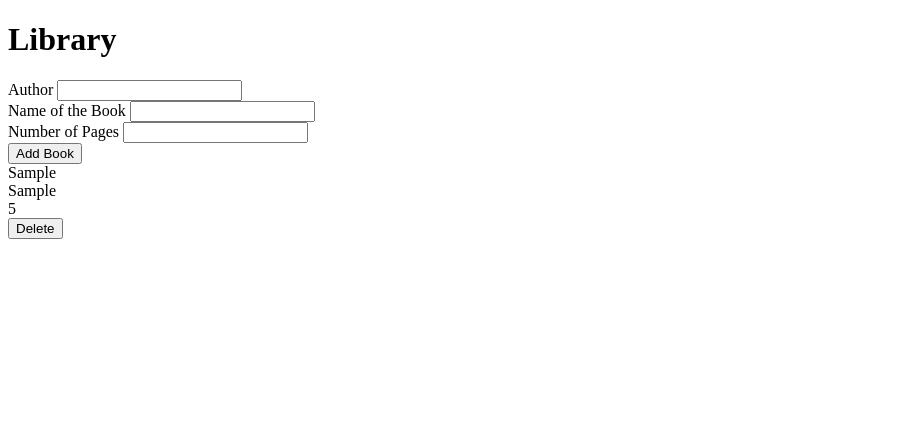
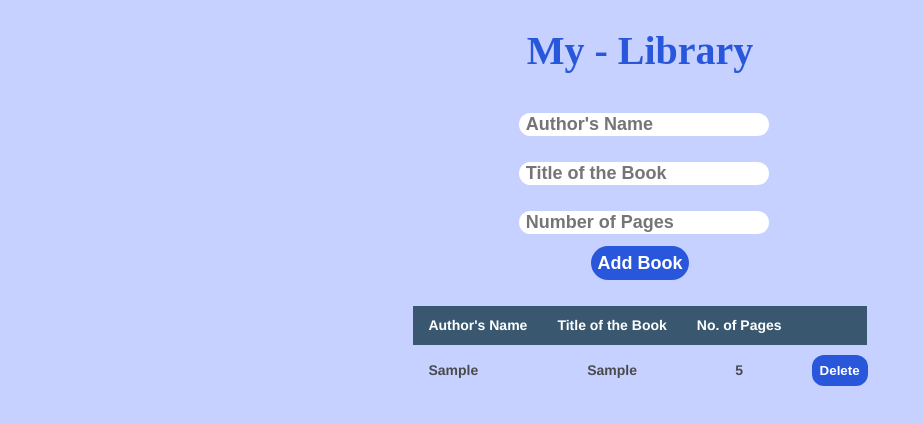
Before and after one commit to Priyanshu-24/library, a plain HTML site: page index.html in a window 1280 px wide. Both pictures are taken after typing "Sample", "Sample", "5" into the empty fields and a click on the input "Add Book". Shown: the whole page, without its empty margins (0-923 px from the left). Drawn offline with Linux system fonts and the light colour scheme.

Commit message:
Styling Done

```diff
--- a/index.html
+++ b/index.html
@@ -4,32 +4,46 @@
     <meta charset="UTF-8" />
     <meta http-equiv="X-UA-Compatible" content="IE=edge" />
     <meta name="viewport" content="width=device-width, initial-scale=1.0" />
+    <link rel="stylesheet" href="styles.css" />
+
     <title>Library</title>
   </head>
   <body>
-    <h1>Library</h1>
+    <header>
+      <h1 class="heading">My - Library</h1>
       <div>
-      <label>Author</label>
-      <input type="text" id = "author"/>
+        <!-- <label>Author</label> -->
+        <input type="text" id="author" placeholder="Author's Name" />
       </div>
 
       <div>
-      <label>Name of the Book</label>
-      <input type="text" id = "title"/>
+        <!-- <label>Name of the Book</label> -->
+        <input type="text" id="title" placeholder="Title of the Book" />
       </div>
 
       <div>
-      <label>Number of Pages</label>
-      <input type="number" id = "nop"/>
+        <!-- <label>Number of Pages</label> -->
+        <input type="number" id="nop" placeholder="Number of Pages" />
       </div>
 
-    <input id="add-book" type="submit" value="Add Book" />
+      <input id="add-book" type="submit" value="Add Book" class="submit-book" />
 
-    <div id = "library">
+      <table>
+        <thead>
+          <tr>
+            <th>Author's Name</th>
+            <th>Title of the Book</th>
+            <th>No. of Pages</th>
+            <th></th>
+          </tr>
+        </thead>
+        <tbody id="library"></tbody>
+      </table>
+    </header>
 
-    </div>
-
-
+    <!-- <div id = "library"> -->
+    <!--  -->
+    <!-- </div> -->
 
     <script src="js/app.js"></script>
   </body>
--- a/js/app.js
+++ b/js/app.js
@@ -7,13 +7,16 @@ addBook.addEventListener("click", function (e) {
   let title = document.getElementById("title");
   let nop = document.getElementById("nop");
 
-  if(author.value == "" || title.value == "" || nop.value == "")
+  if (author.value == "" || title.value == "" || nop.value == "")
     alert("Required Input Field is missing");
 
-  else if(nop.value == 0)
+  else if (nop.value == 0)
   alert("Number of Pages cannot be: 0");
 
-  else{
+  else {
+    let books = JSON.parse(localStorage.getItem("library"));
+
+    if (books) library = books;
 
     library.push({ author: author.value, title: title.value, nop: nop.value });
     localStorage.setItem("library", JSON.stringify(library));
@@ -24,43 +27,35 @@ addBook.addEventListener("click", function (e) {
     title.value = "";
     nop.value = "";
   }
-
-});
+})
 
 function displayBooks() {
   let books = JSON.parse(localStorage.getItem("library"));
 
-  if(books !== null)
-  {
-
-
+  if (books !== null) {
     let html = "";
 
     books.forEach(function (element, index) {
       html += `
-
-        <div class = "card">
-             <div>${element.author}</div>
-             <div>${element.title}</div>
-            <div>${element.nop}</div>
-            <button id = "${index}" onClick = "deleteBook(this.id)">Delete</button>
-        </div>
-
+        <tr>
+          <th>${element.author}</th>
+          <th>${element.title}</th>
+          <th>${element.nop}</th>
+          <th><button id = "${index}" onClick = "deleteBook(this.id)" class = "dlt-btn">Delete</button></th>
+          </tr>
         `;
     });
 
     let a = document.getElementById("library");
     a.innerHTML = html;
   }
-
 }
 
-function deleteBook(index){
-    console.log("deleting", index);
+function deleteBook(index) {
+  // console.log("deleting", index);
 
   let books = JSON.parse(localStorage.getItem("library"));
-    books.splice(index,1);
+  books.splice(index, 1);
   localStorage.setItem("library", JSON.stringify(books));
   displayBooks();
-
 }
--- a/styles.css
+++ b/styles.css
@@ -0,0 +1,90 @@
+body {
+  margin: 0;
+  background-color: rgb(199 209 255);
+}
+.heading {
+  color: #2957db;
+  font-size: 2.5rem;
+  font-weight: bold;
+}
+
+header {
+  display: flex;
+  flex-direction: column;
+  justify-items: center;
+  align-items: center;
+}
+
+header div {
+  margin: 1%;
+}
+
+header input {
+  font-size: large;
+  font-weight: bold;
+  border-radius: 12px;
+  border: none;
+  padding-left: 3%;
+}
+
+.submit-book {
+  background-color: #2957db;
+  color: white;
+  border-radius: 12em;
+  padding: 0.5% 0.5%;
+  border: none;
+}
+
+.submit-book:hover {
+  background-color: #204abb;
+  cursor: pointer;
+}
+
+table {
+  border-collapse: separate;
+  border-spacing: 0;
+  color: #4a4a4d;
+  font: 14px/1.4 "Helvetica Neue", Helvetica, Arial, sans-serif;
+  margin-top: 2%;
+}
+
+th,
+td {
+  padding: 10px 15px;
+  vertical-align: middle;
+}
+
+thead {
+  background: #395870;
+  color: #fff;
+}
+
+th:first-child {
+  text-align: left;
+}
+
+tbody tr:nth-child(even) {
+  background: #f0f0f2;
+}
+
+td {
+  border-bottom: 1px solid #cecfd5;
+  border-right: 1px solid #cecfd5;
+}
+
+td:first-child {
+  border-left: 1px solid #cecfd5;
+}
+
+.dlt-btn {
+  background-color: #2957db;
+  color: white;
+  padding: 20%;
+  border-radius: 12px;
+  border: none;
+  font-weight: bold;
+}
+
+.dlt-btn:hover {
+  background-color: #204abb;
+}
```
Lines whose indentation alone changed are shown as unchanged.
